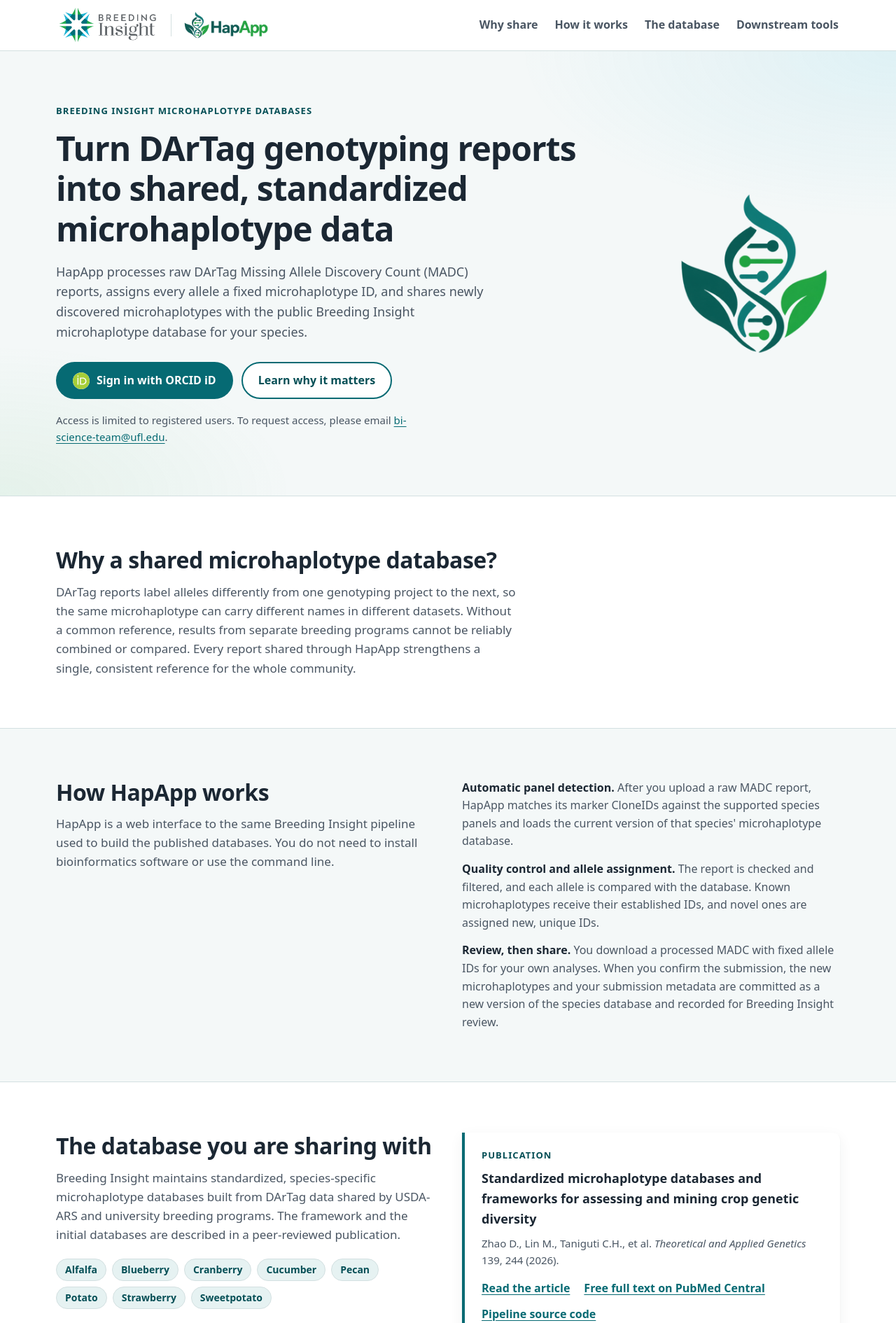
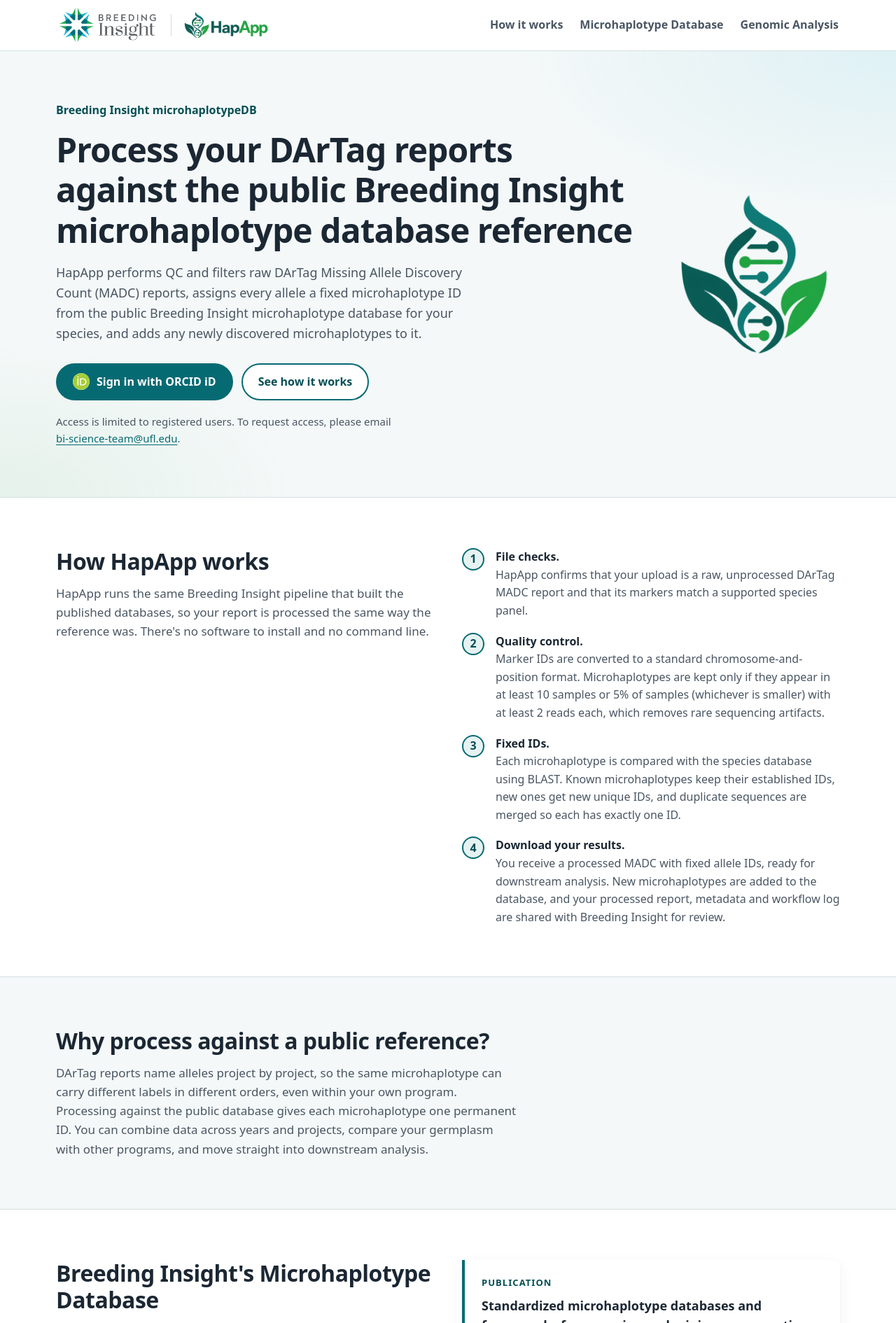
Before and after one commit to Breeding-Insight/HapApp-online, a Flask app: template src/hapapp_python/templates/landing.html in a window 1280 px wide. Shown: the top 1890 px of the page at 70% size. Run offline with Flask 3, Linux system fonts and the light colour scheme; the template is opened without the code that fills it, so the values that code supplies are empty; the visitor is signed in with stand-in values (Sample User, id 1); parts of the project's set-up code (start-up, migrations or seed data) failed here and were passed over; some libraries are stand-ins or nearby versions.

Commit message:
Reframe landing page around MADC processing
Lead with QC and fixed microhaplotype ID assignment against the public
Breeding Insight database, and describe sharing as a result of processing
rather than the goal. Replace the "How HapApp works" prose with four
numbered pipeline steps, move it ahead of the rationale section, and
rename the header links.

Co-Authored-By: Claude Opus 5.5 <noreply@anthropic.com>

```diff
--- a/src/hapapp_python/templates/landing.html
+++ b/src/hapapp_python/templates/landing.html
@@ -3,7 +3,7 @@
   <head>
     <meta charset="utf-8">
     <meta name="viewport" content="width=device-width, initial-scale=1">
-    <meta name="description" content="HapApp processes DArTag MADC genotyping reports and shares new microhaplotypes with Breeding Insight's standardized microhaplotype databases.">
+    <meta name="description" content="HapApp processes raw DArTag MADC reports against Breeding Insight's public microhaplotype databases and assigns fixed allele IDs ready for downstream analysis.">
     <title>HapApp | Breeding Insight</title>
     <link rel="icon" type="image/png" href="{{ asset_base }}/hapapp-icon.png">
     <style>
@@ -93,13 +93,14 @@
       .hero .wrap { display: grid; grid-template-columns: 1fr auto; gap: 48px; align-items: center; padding-block: 72px; }
       .hero-logo { width: 240px; height: auto; }
       .eyebrow {
-        display: inline-block; font-size: 0.8125rem; font-weight: 700; letter-spacing: 0.08em;
-        text-transform: uppercase; color: var(--primary-strong); margin-bottom: 14px;
+        display: inline-block; font-size: 1rem; font-weight: 700;
+        color: var(--primary-strong); margin-bottom: 14px;
       }
       .hero h1 { font-size: clamp(2rem, 1.3rem + 2.6vw, 3rem); letter-spacing: -0.02em; margin-bottom: 18px; }
       .hero .lead { font-size: 1.125rem; color: var(--ink-muted); max-width: 60ch; margin-bottom: 28px; }
       .hero-actions { display: flex; gap: 12px; flex-wrap: wrap; margin-bottom: 18px; }
       .access-note { font-size: 0.9375rem; color: var(--ink-muted); max-width: 60ch; }
+      .nowrap { white-space: nowrap; }
 
 
       /* Sections */
@@ -120,9 +121,15 @@
       .card p { color: var(--ink-muted); font-size: 0.9625rem; }
 
       .split { display: grid; grid-template-columns: 1fr 1fr; gap: 40px; align-items: start; }
-      .prose p + p { margin-top: 14px; }
-      .prose p { color: var(--ink-muted); }
-      .prose strong { color: var(--ink); }
+      .steps { list-style: none; margin: 0; padding: 0; counter-reset: step; }
+      .steps li { position: relative; padding-left: 48px; color: var(--ink-muted); counter-increment: step; }
+      .steps li + li { margin-top: 18px; }
+      .steps li::before {
+        content: counter(step); position: absolute; left: 0; top: 0; width: 32px; height: 32px;
+        border-radius: 50%; background: var(--surface-tint); color: var(--primary-strong);
+        border: 2px solid var(--primary); font-weight: 700; display: grid; place-items: center;
+      }
+      .steps strong { display: block; color: var(--ink); }
 
       .citation {
         border-left: 4px solid var(--primary); background: var(--surface); border-radius: 0 var(--radius) var(--radius) 0;
@@ -229,10 +236,9 @@
         </div>
         <nav class="site-nav" aria-label="Page sections">
           <ul>
-            <li><a href="#why">Why share</a></li>
             <li><a href="#how">How it works</a></li>
-            <li><a href="#database">The database</a></li>
-            <li><a href="#tools">Downstream tools</a></li>
+            <li><a href="#database">Microhaplotype Database</a></li>
+            <li><a href="#tools">Genomic Analysis</a></li>
           </ul>
         </nav>
       </div>
@@ -242,68 +248,75 @@
       <section class="hero" aria-labelledby="hero-title">
         <div class="wrap">
           <div>
-            <span class="eyebrow">Breeding Insight microhaplotype databases</span>
-            <h1 id="hero-title">Turn DArTag genotyping reports into shared, standardized microhaplotype data</h1>
+            <span class="eyebrow">Breeding Insight microhaplotypeDB</span>
+            <h1 id="hero-title">Process your DArTag reports against the public Breeding Insight microhaplotype database reference</h1>
             <p class="lead">
-              HapApp processes raw DArTag Missing Allele Discovery Count (MADC) reports, assigns every
-              allele a fixed microhaplotype ID, and shares newly discovered microhaplotypes with the
-              public Breeding Insight microhaplotype database for your species.
+              HapApp performs QC and filters raw DArTag Missing Allele Discovery Count (MADC) reports,
+              assigns every allele a fixed microhaplotype ID from the public Breeding Insight microhaplotype
+              database for your species, and adds any newly discovered microhaplotypes to it.
             </p>
             <div class="hero-actions">
               <a class="btn btn-primary" href="{{ login_url }}">
                 <svg class="orcid-icon" aria-hidden="true" focusable="false"><use href="#icon-orcid"/></svg>
                 Sign in with ORCID iD
               </a>
-              <a class="btn btn-secondary" href="#why">Learn why it matters</a>
+              <a class="btn btn-secondary" href="#how">See how it works</a>
             </div>
             <p class="access-note">
               Access is limited to registered users. To request access, please email
-              <a href="mailto:bi-science-team@ufl.edu?subject=HapApp%20access%20request">bi-science-team@ufl.edu</a>.
+              <a class="nowrap" href="mailto:bi-science-team@ufl.edu?subject=HapApp%20access%20request">bi-science-team@ufl.edu</a>.
             </p>
           </div>
           <img class="hero-logo" src="{{ asset_base }}/hapapp-icon.png" width="240" height="240" alt="">
         </div>
       </section>
 
-      <section class="band" id="why" aria-labelledby="why-title">
-        <div class="wrap">
-          <div class="section-head" style="margin-bottom:0">
-            <h2 id="why-title">Why a shared microhaplotype database?</h2>
-            <p>
-              DArTag reports label alleles differently from one genotyping project to the next, so the same
-              microhaplotype can carry different names in different datasets. Without a common reference,
-              results from separate breeding programs cannot be reliably combined or compared. Every report
-              shared through HapApp strengthens a single, consistent reference for the whole community.
-            </p>
-          </div>
-        </div>
-      </section>
-
-      <section class="band alt" id="how" aria-labelledby="how-title">
+      <section class="band" id="how" aria-labelledby="how-title">
         <div class="wrap split">
           <div class="section-head" style="margin-bottom:0">
             <h2 id="how-title">How HapApp works</h2>
             <p>
-              HapApp is a web interface to the same Breeding Insight pipeline used to build the published
-              databases. You do not need to install bioinformatics software or use the command line.
+              HapApp runs the same Breeding Insight pipeline that built the published databases, so your report
+              is processed the same way the reference was. There's no software to install and no command line.
             </p>
           </div>
-          <div class="prose">
+          <ol class="steps">
+            <li>
+              <strong>File checks.</strong>
+              HapApp confirms that your upload is a raw, unprocessed DArTag MADC report and that its markers
+              match a supported species panel.
+            </li>
+            <li>
+              <strong>Quality control.</strong>
+              Marker IDs are converted to a standard chromosome-and-position format. Microhaplotypes are kept
+              only if they appear in at least 10 samples or 5% of samples (whichever is smaller) with at least
+              2 reads each, which removes rare sequencing artifacts.
+            </li>
+            <li>
+              <strong>Fixed IDs.</strong>
+              Each microhaplotype is compared with the species database using BLAST. Known microhaplotypes keep
+              their established IDs, new ones get new unique IDs, and duplicate sequences are merged so each has
+              exactly one ID.
+            </li>
+            <li>
+              <strong>Download your results.</strong>
+              You receive a processed MADC with fixed allele IDs, ready for downstream analysis. New
+              microhaplotypes are added to the database, and your processed report, metadata and workflow log
+              are shared with Breeding Insight for review.
+            </li>
+          </ol>
+        </div>
+      </section>
+
+      <section class="band alt" id="why" aria-labelledby="why-title">
+        <div class="wrap">
+          <div class="section-head" style="margin-bottom:0">
+            <h2 id="why-title">Why process against a public reference?</h2>
             <p>
-              <strong>Automatic panel detection.</strong> After you upload a raw MADC report, HapApp matches
-              its marker CloneIDs against the supported species panels and loads the current version of that
-              species' microhaplotype database.
-            </p>
-            <p>
-              <strong>Quality control and allele assignment.</strong> The report is checked and filtered, and each
-              allele is compared with the database. Known microhaplotypes receive their established IDs, and
-              novel ones are assigned new, unique IDs.
-            </p>
-            <p>
-              <strong>Review, then share.</strong> You download a processed MADC with fixed allele IDs for your
-              own analyses. When you confirm the submission, the new microhaplotypes and your submission
-              metadata are committed as a new version of the species database and recorded for Breeding
-              Insight review.
+              DArTag reports name alleles project by project, so the same microhaplotype can carry different
+              labels in different orders, even within your own program. Processing against the public database
+              gives each microhaplotype one permanent ID. You can combine data across years and projects,
+              compare your germplasm with other programs, and move straight into downstream analysis.
             </p>
           </div>
         </div>
@@ -313,11 +326,12 @@
         <div class="wrap split">
           <div>
             <div class="section-head" style="margin-bottom:0">
-              <h2 id="database-title">The database you are sharing with</h2>
+              <h2 id="database-title">Breeding Insight's Microhaplotype Database</h2>
               <p>
                 Breeding Insight maintains standardized, species-specific microhaplotype databases built from
-                DArTag data shared by USDA-ARS and university breeding programs. The framework and the
-                initial databases are described in a peer-reviewed publication.
+                DArTag data from USDA-ARS and university breeding programs. Each processed report makes the
+                reference more complete for everyone who uses it. The framework and the initial databases are
+                described in a peer-reviewed publication.
               </p>
             </div>
             <ul class="crops" aria-label="Species covered in the publication">
@@ -382,8 +396,8 @@
         <div class="wrap">
           <div class="section-head">
             <p>
-              Sign in with your ORCID iD to upload a MADC report. Your ORCID iD and metadata are recorded with
-              each submission so the data you share is credited to you.
+              Sign in with your ORCID iD to process a MADC report. Your ORCID iD and metadata are recorded with
+              each submission, so any new microhaplotypes from your data are credited to you.
             </p>
           </div>
           <div class="hero-actions">
```
